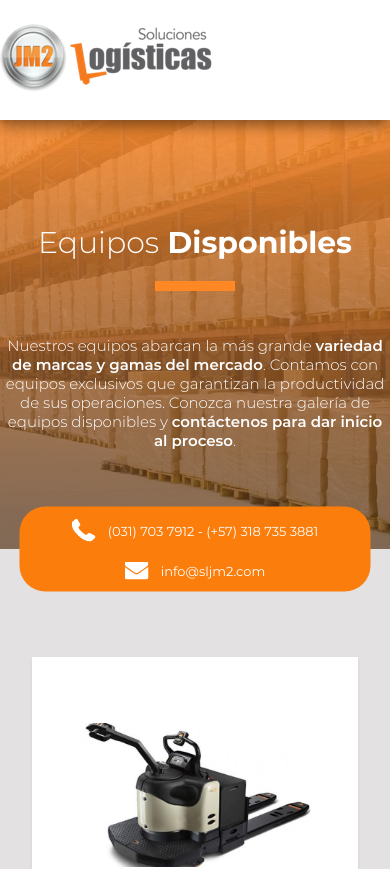
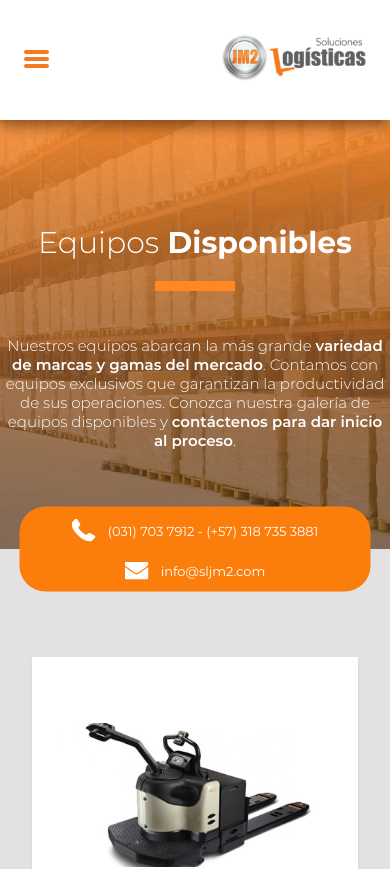
Before and after one commit to AndresPerez24/jm2, a React (Create React App) app: page /#/equipos in a window 390 px wide. Shown: the top 869 px of the page. Built offline with nearby package versions, Linux system fonts and the light colour scheme.

Commit message:
Navigation responsive

```diff
--- /dev/null
+++ b/src/components/HamburgerButton/HamburgerButton.js
@@ -0,0 +1,19 @@
+import React from "react";
+import PropTypes from "prop-types";
+import { HamburgerButtonContainer, HamburgerButtonBox, HamburgerButtonInner } from "./HamburgerButtonStyles";
+
+export default function HamburgerButton({ onClick, isActive }) {
+  return (
+    <HamburgerButtonContainer onClick={onClick}>
+      <HamburgerButtonBox>
+        <HamburgerButtonInner isActive={isActive} />
+      </HamburgerButtonBox>
+    </HamburgerButtonContainer>
+  );
+}
+
+HamburgerButton.propTypes = {
+  onClick: PropTypes.func.isRequired,
+  isActive: PropTypes.bool.isRequired,
+  className: PropTypes.string
+};
--- /dev/null
+++ b/src/components/HamburgerButton/HamburgerButtonStyles.js
@@ -0,0 +1,86 @@
+import styled from "styled-components";
+import { device } from "../../BreakPoints";
+
+const hamburgerBoxHeight = "20px";
+const hamburgerBoxWidth = "25px";
+const hamburgerHoverTransitionDuration = "0.2s";
+const hamburgerHoverTransitionTimingFunction = "linear";
+const hamburgerLayerBorderRadius = "4px";
+const hamburgerLayerColor = "#F47A20";
+const hamburgerLayerHeight = "4px";
+const hamburgerPadding = "12px";
+
+export const HamburgerButtonContainer = styled.button`
+  background-color: transparent;
+  border: 0;
+  cursor: pointer;
+  display: block;
+  font-size: 0;
+  margin: 0 -${hamburgerPadding};
+  overflow: visible;
+  padding: ${hamburgerPadding};
+  position: relative;
+  text-transform: none;
+  transition-duration: ${hamburgerHoverTransitionDuration};
+  transition-property: opacity, filter;
+  transition-timing-function: ${hamburgerHoverTransitionTimingFunction};
+
+  &:focus {
+    outline: none;
+  }
+
+  @media ${device.laptop} {
+    display: none;
+  }
+`;
+
+export const HamburgerButtonBox = styled.span`
+  display: inline-block;
+  height: ${hamburgerBoxHeight};
+  position: relative;
+  width: ${hamburgerBoxWidth};
+`;
+
+export const HamburgerButtonInner = styled.span`
+  background-color: ${hamburgerLayerColor};
+  border-radius: ${hamburgerLayerBorderRadius};
+  display: block;
+  height: ${hamburgerLayerHeight};
+  margin-top: -2px;
+  position: absolute;
+  top: ${({ isActive }) => `${isActive ? "0" : "2px"}`};
+  transform: ${({ isActive }) => `${isActive ? "translate3d(0, 10px, 0) rotate(45deg)" : "none"}`};
+  transition-duration: ${hamburgerHoverTransitionDuration};
+  transition-property: transform;
+  transition-timing-function: ease;
+  width: ${hamburgerBoxWidth};
+
+  &:before,
+  &:after {
+    background-color: ${hamburgerLayerColor};
+    border-radius: ${hamburgerLayerBorderRadius};
+    content: "";
+    display: block;
+    height: ${hamburgerLayerHeight};
+    position: absolute;
+    transition-duration: ${hamburgerHoverTransitionDuration};
+    transition-property: transform;
+    transition-timing-function: ease;
+    width: ${hamburgerBoxWidth};
+    width: 100%;
+  }
+
+  &:before {
+    opacity: ${({ isActive }) => `${isActive ? "0" : "1"}`};
+    top: 7px;
+    transform: ${({ isActive }) => `${isActive ? "rotate(-45deg) translate3d(-5.7px, -6px, 0)" : "none"}`};
+    transition-duration: ${hamburgerHoverTransitionDuration};
+    transition-property: transform, opacity;
+    transition-timing-function: ease;
+  }
+
+  &:after {
+    top: 14px;
+    transform: ${({ isActive }) => `${isActive ? "translate3d(0, -14px, 0) rotate(-90deg)" : "none"}`};
+  }
+`;
--- a/src/components/Header/HeaderStyles.js
+++ b/src/components/Header/HeaderStyles.js
@@ -1,4 +1,5 @@
 import styled from "styled-components";
+import { device } from '../../BreakPoints';
 
 export const BoxShadow = styled.div`
   background-color: #fff;
@@ -13,10 +14,18 @@
 export const MainContainer = styled.div`
   align-items: center;
   display: flex;
+  flex-direction: row-reverse;
   height: 120px;
   justify-content: space-between;
   margin: 0 auto;
   max-width: 1200px;
+  padding: 0 24px;
+
+  @media ${device.laptop} {
+    flex-direction: row;
+  }
 `;
 
-export const Logo = styled.img``;
+export const Logo = styled.img`
+  width: 144px;
+`;
--- a/src/components/Navigation/Navigation.js
+++ b/src/components/Navigation/Navigation.js
@@ -1,11 +1,30 @@
 import React, { Component } from "react";
-import { ListItem, StyledLink, StyledButton, Nav } from "./NavigationStyles";
+import { withRouter } from "react-router-dom";
+import { ListItem, StyledLink, StyledButton, List } from "./NavigationStyles";
+import HamburgerButton from "../HamburgerButton/HamburgerButton";
 
 class Navigation extends Component {
+  state = {
+    navigationIsActive: false
+  };
+
+  toggleNavigation = () => {
+    this.setState(({ navigationIsActive }) => ({ navigationIsActive: !navigationIsActive }));
+  };
+
+  componentDidUpdate(prevProps) {
+    const { location } = this.props;
+    if (location.pathname !== prevProps.location.pathname || location.hash !== prevProps.location.hash) {
+      this.setState({ navigationIsActive: false });
+    }
+  }
+
   render() {
+    const { navigationIsActive } = this.state;
+
     return (
-      <Nav>
-        <ul>
+      <div>
+        <List isActive={navigationIsActive}>
           <ListItem>
             <StyledLink to="/">Home</StyledLink>
           </ListItem>
@@ -24,10 +43,11 @@
           <ListItem>
             <StyledButton to="/equipos">Equipos</StyledButton>
           </ListItem>
-        </ul>
-      </Nav>
+        </List>
+        <HamburgerButton onClick={this.toggleNavigation} isActive={navigationIsActive} />
+      </div>
     );
   }
 }
 
-export default Navigation;
+export default withRouter(Navigation);
--- a/src/components/Navigation/NavigationStyles.js
+++ b/src/components/Navigation/NavigationStyles.js
@@ -1,40 +1,83 @@
 import { Link } from "react-router-dom";
 import styled from "styled-components";
-import { device } from '../../BreakPoints';
+import { device } from "../../BreakPoints";
 
-export const Nav = styled.nav`
-  display: none;
+export const List = styled.ul`
+  background-color: rgba(240, 122, 57, 0.9);
+  height: ${({ isActive }) => `${isActive ? "331px" : "0"}`};
+  left: 0;
+  margin: 0;
+  overflow: hidden;
+  padding: 0;
+  position: absolute;
+  right: 0;
+  top: 100%;
+  transition: 0.3s;
 
   @media ${device.laptop} {
-    display: inline-block;
+    background-color: #ffffff;
+    height: initial;
+    overflow: initial;
+    position: static;
   }
 `;
 
 export const ListItem = styled.li`
-  display: inline-block;
+  display: block;
   font-family: "Montserrat", sans-serif;
   font-size: 0.75rem;
   letter-spacing: 2px;
   text-transform: uppercase;
+  text-align: center;
+
+  &:not(:last-child) {
+    border-bottom: 1px solid #bf5100;
+
+    @media ${device.laptop} {
+      border: 0;
+    }
+  }
+
+  @media ${device.laptop} {
+    display: inline-block;
+    text-align: left;
+    padding: 0;
+    color: #888888;
+  }
 `;
 
 export const StyledLink = styled(Link)`
   border-bottom: 4px solid transparent;
-  color: #888888;
-  margin-right: 20px;
+  color: #ffffff;
+  display: block;
+  font-weight: 600;
   padding-bottom: 5px;
+  padding: 18px 0;
+  text-align: center;
   text-decoration: none;
   transition: 0.3s;
+
+  @media ${device.laptop} {
+    color: #888888;
+    font-weight: 400;
+    margin-right: 20px;
 
     &:hover {
       border-color: #fd7f38;
     }
+  }
 `;
 
 export const StyledButton = styled(Link)`
+  color: #ffffff;
+  font-weight: 600;
+  padding: 18px 0;
+  display: block;
+
+  @media ${device.laptop} {
     background-color: #ff8f31;
     border-radius: 19px;
-  color: #ffffff;
+    font-weight: 400;
     padding: 11px 47px;
     text-decoration: none;
     transition: 0.3s;
@@ -42,4 +85,5 @@
     &:hover {
       box-shadow: 0 0 10px 3px #ff8f31;
     }
+  }
 `;
```
Also changed, not shown: src/components/NavMobile/NavMobile.js (deleted), src/components/NavMobile/NavMobileStyles.js (deleted). Lines whose indentation alone changed are shown as unchanged.
